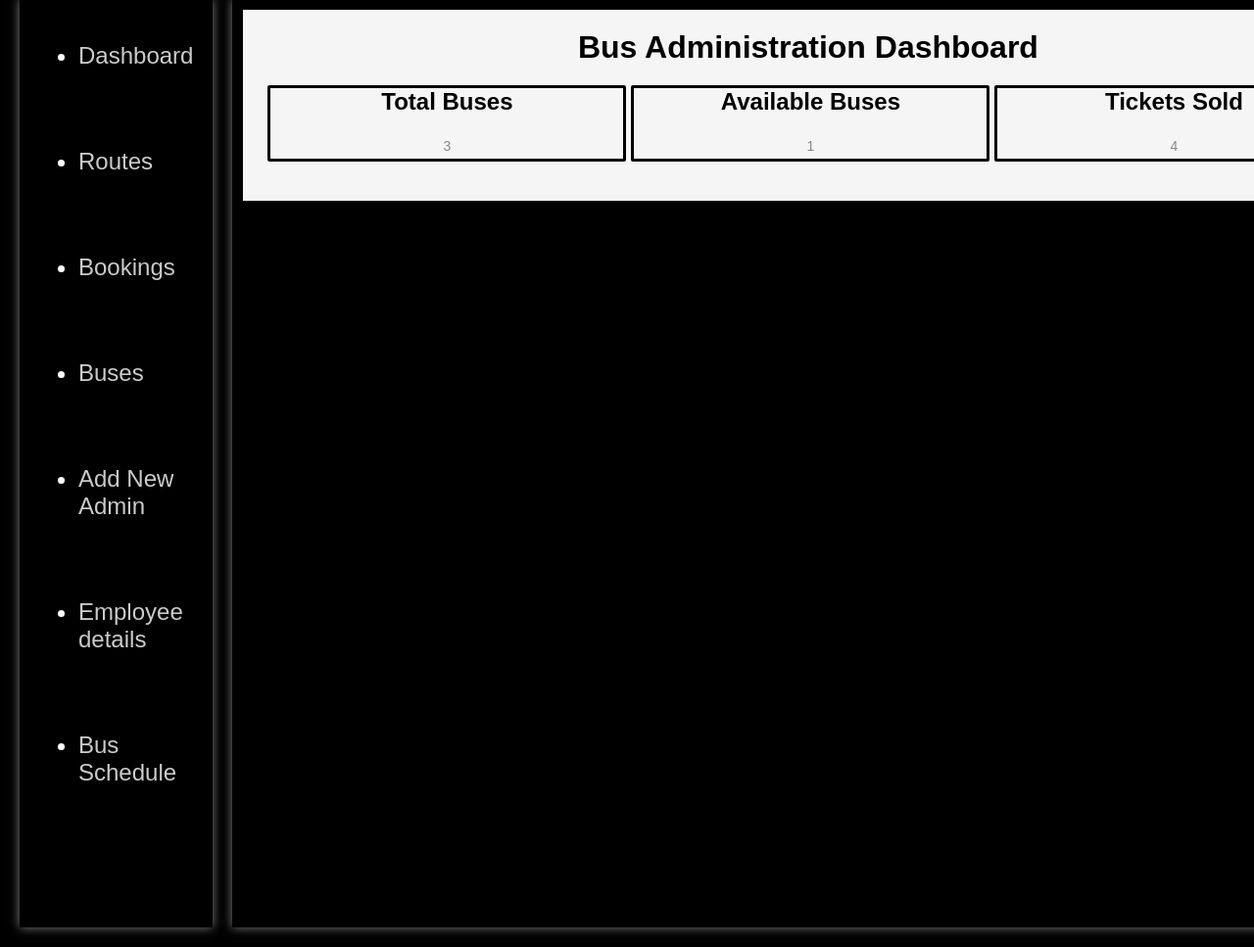
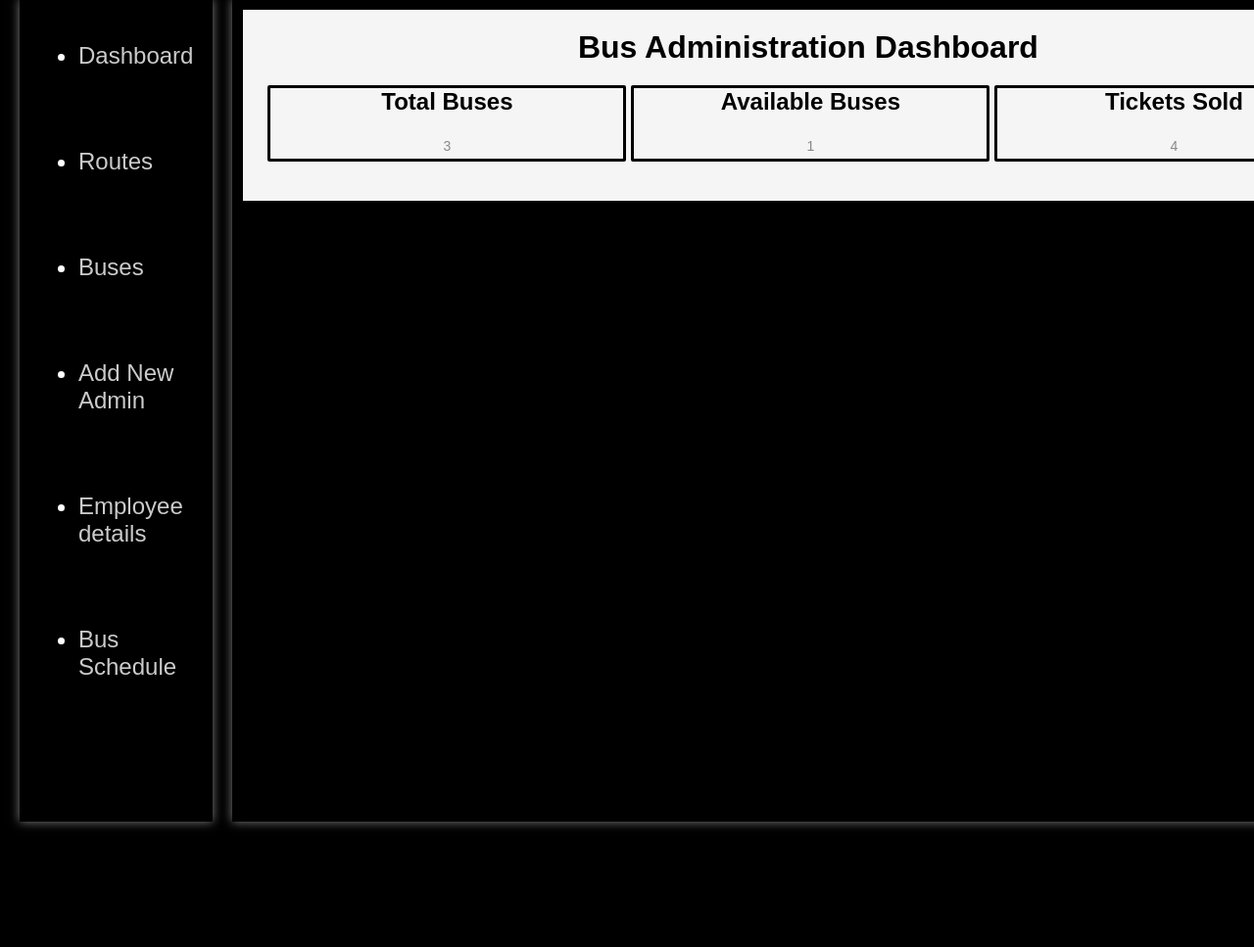
Before and after one commit to johangeorge10/MyBus, a PHP site: page /MyBus/admin/Admindash.php in a window 1280 px wide; the page is wider, and only the part inside the window is pictured. Shown: the part 121-1088 px from the top of that part at 98% size. After the commit the page ends 967 px from the top of that part, so only its background shows below. Run offline with PHP 8.4, Linux system fonts and the light colour scheme; data comes from the database, SQL or seed files in the repository; some web fonts are replaced.

Commit message:
admin ticket removed

```diff
--- a/admin/BusSchedule.php
+++ b/admin/BusSchedule.php
@@ -102,7 +102,7 @@ if (isset($_POST['saveSchedule'])) {
 }
 ?>
 
-<div class="internal" style="display: none;" id="in-7">
+<div class="internal" style="display: none;" id="in-6">
     <h2>Bus Schedule Management</h2>
     <form method="post" action="BusSchedule.php">
         <label for="busid">Enter Bus ID:</label>
--- a/admin/addadmin.php
+++ b/admin/addadmin.php
@@ -22,7 +22,7 @@
 
       ?>
 
-<div class="internal"  style="display: none;" id="in-5">
+<div class="internal"  style="display: none;" id="in-4">
         <div class="centering_addadmin">
         <form  style="color:white;" method="post" action="admindash.php">
           <div class="admin_details">
--- a/admin/admindash.php
+++ b/admin/admindash.php
@@ -13,7 +13,7 @@
   function newclick(id){
     var i;
 
-    for(i=1;i<=7;i++)
+    for(i=1;i<=6;i++)
     {
     document.getElementById('in-'+i).style.display='none';
     }
@@ -84,21 +84,17 @@ document.getElementById('in-'+id).style.display="block";
         <div class="set">
         <li><a class="atag" style="text-decoration:none"  onclick="newclick(id)" id="2">Routes</a></li>
         </div>
-
         <div class="set">
-        <li><a class="atag" style="text-decoration:none"  onclick="newclick(id)" id="3">Bookings</a></li>
+        <li><a class="atag" style="text-decoration:none" onclick="newclick(id)" id="3" >Buses</a></li>
         </div>
         <div class="set">
-        <li><a class="atag" style="text-decoration:none" onclick="newclick(id)" id="4" >Buses</a></li>
+        <li><a class="atag" style="text-decoration:none" onclick="newclick(id)" id="4" >Add New Admin</a></li>
         </div>
         <div class="set">
-        <li><a class="atag" style="text-decoration:none" onclick="newclick(id)" id="5" >Add New Admin</a></li>
+        <li><a class="atag" style="text-decoration:none" onclick="newclick(id)" id="5" >Employee details</a></li>
         </div>
         <div class="set">
-        <li><a class="atag" style="text-decoration:none" onclick="newclick(id)" id="6" >Employee details</a></li>
-        </div>
-        <div class="set">
-        <li><a class="atag" style="text-decoration:none" onclick="newclick(id)" id="7" >Bus Schedule</a></li>
+        <li><a class="atag" style="text-decoration:none" onclick="newclick(id)" id="6" >Bus Schedule</a></li>
         </div>
       </ul>
     </div>
@@ -114,12 +110,7 @@ document.getElementById('in-'+id).style.display="block";
   include("routing.php");
     ?>
 
-
-<?php
-  include("booking.php");
-    ?>
-
-<?php
+  <?php
   include("buses.php");
     ?>
 
--- a/admin/buses.php
+++ b/admin/buses.php
@@ -16,7 +16,7 @@ echo "<script> location.href='admindash.php' </script>";
 
 
 
-      <div class="internal" style="display: none;" id="in-4">
+      <div class="internal" style="display: none;" id="in-3">
         <button class="add-bus-button" onclick="showAddBusPopup()">Add Bus</button>
         <div id="add-bus" class="section">
           <table>
--- a/admin/empdetails.php
+++ b/admin/empdetails.php
@@ -28,7 +28,7 @@ if (isset($_POST['delete'])) {
 
 ?>
 
-<div class="internal" style="display: none;" id="in-6">
+<div class="internal" style="display: none;" id="in-5">
 <button class="add-employee-button" onclick="showAddEmployeePopup()">Add Employee</button>
     <div id="add-employee" class="section">
         <table>
```
